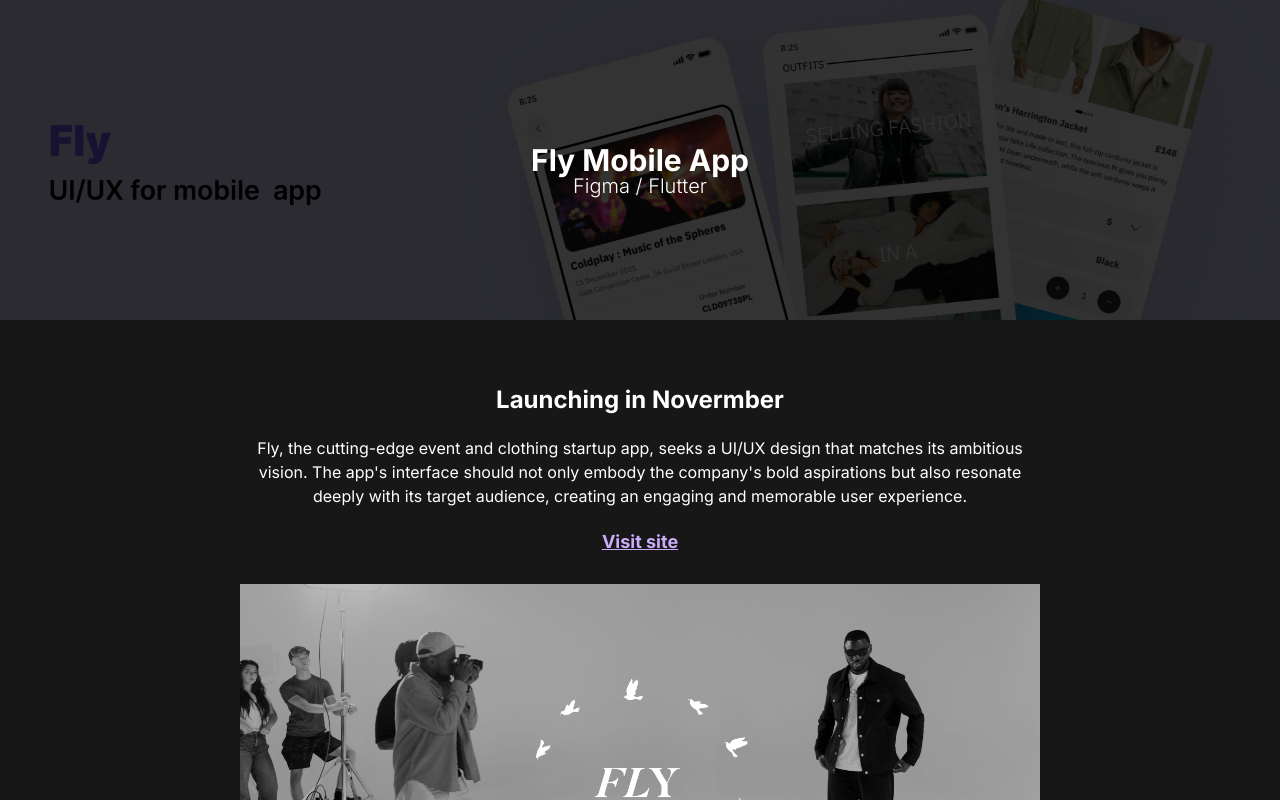
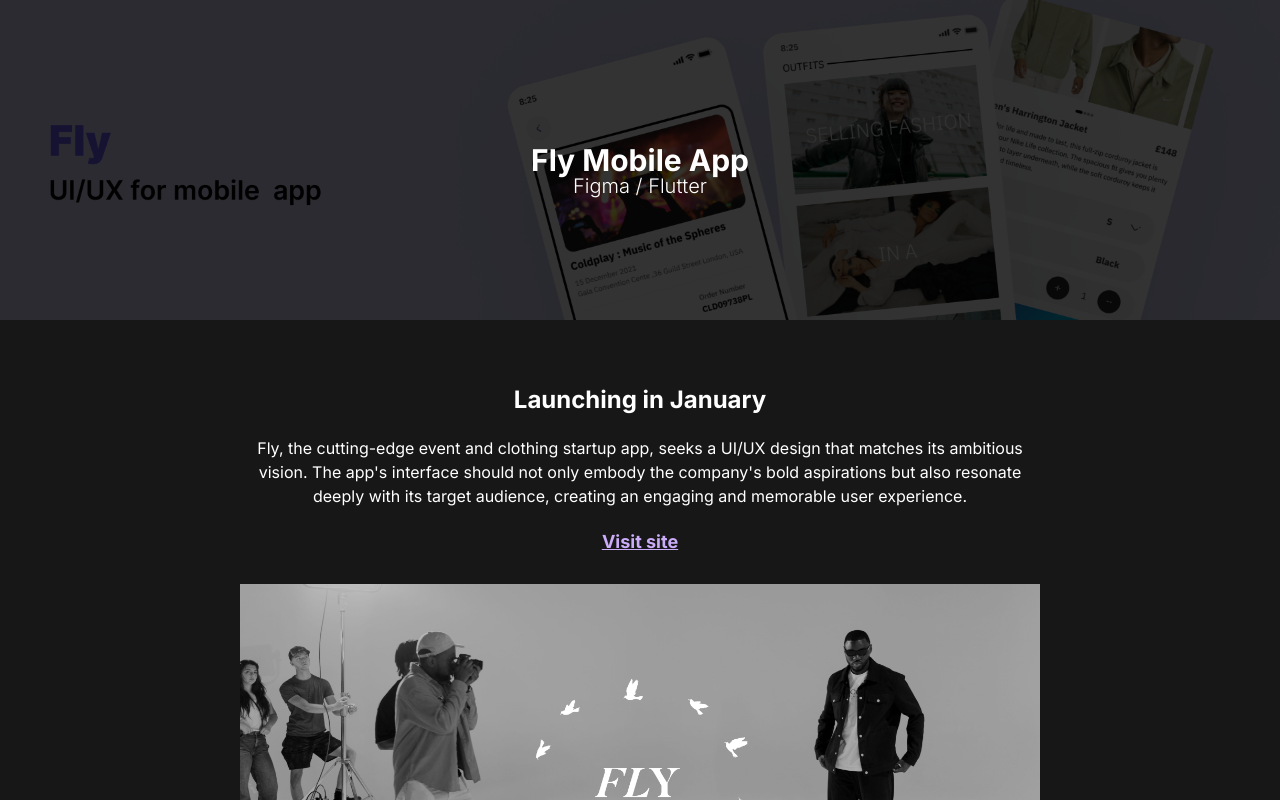
Before and after one commit to JantwiJ/joelvantwi, a Next.js app in the folder portfolio/: page /Fly in a window 1280 px wide. Shown: the top 800 px of the page. Built offline with nearby package versions, Linux system fonts and the light colour scheme.

Commit message:
fly page date update

```diff
--- a/portfolio/app/Fly/page.tsx
+++ b/portfolio/app/Fly/page.tsx
@@ -41,7 +41,7 @@
 
        <div className="max-w-[1240px] mx-auto p-2 grid md:grid-cols-6 gap-8 pt-16 text-white text-center items-center ">
        <div className="col-start-2 col-span-4">
-       <h2 className="font-bold text-2xl pb-5">Launching in Novermber</h2>
+       <h2 className="font-bold text-2xl pb-5">Launching in January</h2>
        <p>
       Fly, the cutting-edge event and clothing startup app, seeks a UI/UX design that matches its ambitious vision. The app's interface should not only embody the company's bold aspirations but also resonate deeply with its target audience, creating an engaging and memorable user experience.
        </p>
```
Also changed, not shown: 1 other file (tests, documents, lock files or other folders).
